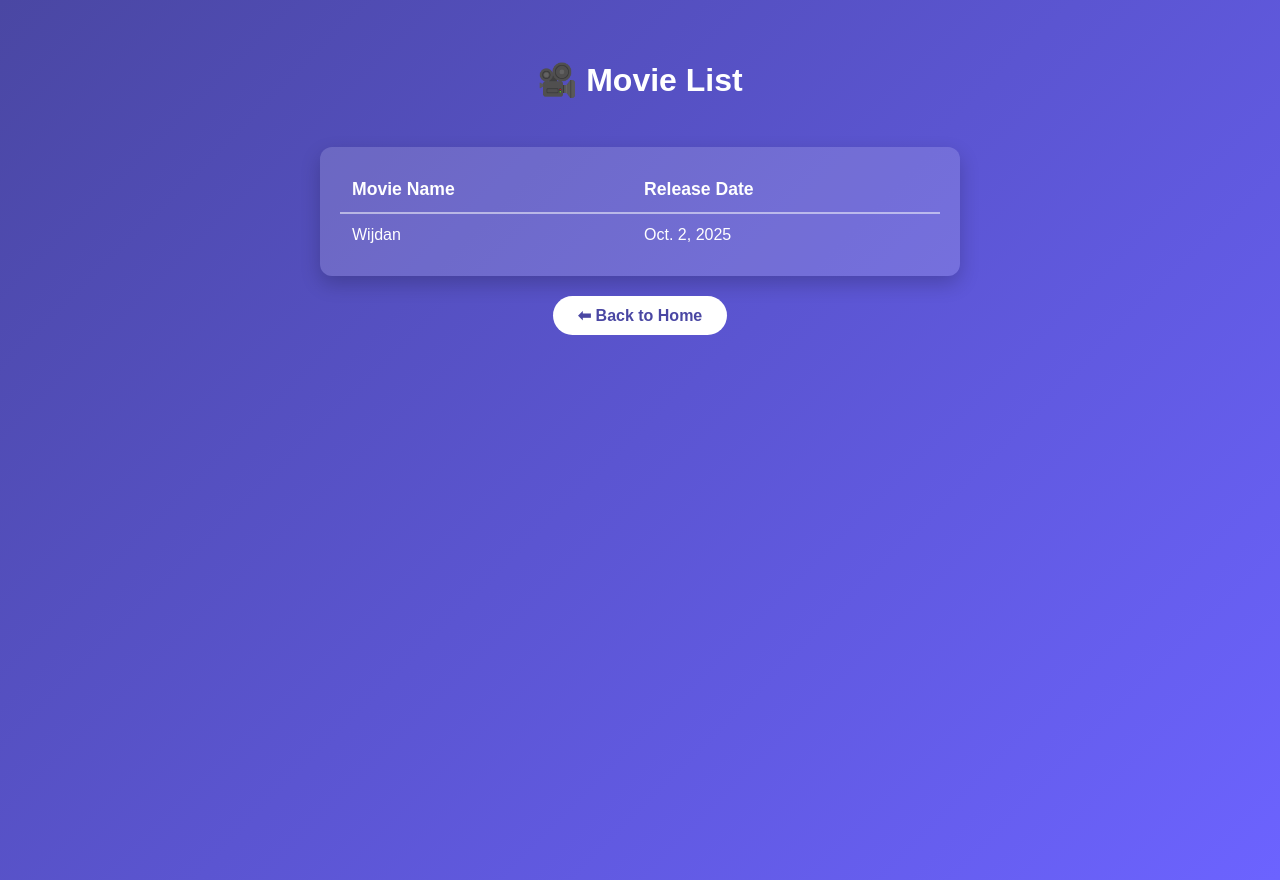
After one commit to 1DevNawaf/django-tryout, a Django app: page /movies/ in a window 1280 px wide. The commit adds this page. Run offline with Django 5.2, Linux system fonts and the light colour scheme; data comes from the database, SQL or seed files in the repository.

Commit message:
moving between templates

```diff
--- /dev/null
+++ b/Movies/MoviesList/templates/MoviesList/movies_list.html
@@ -0,0 +1,90 @@
+<!DOCTYPE html>
+<html lang="en">
+<head>
+    <meta charset="UTF-8">
+    <meta name="viewport" content="width=device-width, initial-scale=1.0">
+    <title>Movies List</title>
+    <style>
+        body {
+            margin: 0;
+            font-family: 'Poppins', sans-serif;
+            background: linear-gradient(135deg, #4A47A3, #6C63FF);
+            color: white;
+            min-height: 100vh;
+            display: flex;
+            flex-direction: column;
+            align-items: center;
+            padding: 40px 20px;
+        }
+        h1 {
+            font-size: 2rem;
+            margin-bottom: 1.5em;
+            text-align: center;
+        }
+        .movies-table {
+            background: rgba(255, 255, 255, 0.15);
+            border-radius: 12px;
+            width: 100%;
+            max-width: 600px;
+            padding: 20px;
+            box-shadow: 0 8px 20px rgba(0,0,0,0.2);
+        }
+        table {
+            width: 100%;
+            border-collapse: collapse;
+        }
+        th, td {
+            text-align: left;
+            padding: 12px;
+        }
+        th {
+            border-bottom: 2px solid rgba(255, 255, 255, 0.3);
+            font-size: 1.1rem;
+        }
+        tr:nth-child(even) {
+            background-color: rgba(255, 255, 255, 0.1);
+        }
+        a {
+            margin-top: 20px;
+            display: inline-block;
+            background: white;
+            color: #4A47A3;
+            text-decoration: none;
+            font-weight: bold;
+            padding: 10px 25px;
+            border-radius: 25px;
+            transition: 0.3s;
+        }
+        a:hover {
+            background: #4A47A3;
+            color: white;
+        }
+    </style>
+</head>
+<body>
+    <h1>🎥 Movie List</h1>
+    <div class="movies-table">
+        <table>
+            <thead>
+                <tr>
+                    <th>Movie Name</th>
+                    <th>Release Date</th>
+                </tr>
+            </thead>
+            <tbody>
+                {% for movie in movies_list %}
+                <tr>
+                    <td>{{ movie.name }}</td>
+                    <td>{{ movie.date }}</td>
+                </tr>
+                {% empty %}
+                <tr>
+                    <td colspan="2" style="text-align:center;">No movies found.</td>
+                </tr>
+                {% endfor %}
+            </tbody>
+        </table>
+    </div>
+    <a href="{% url 'welcome_page' %}">⬅ Back to Home</a>
+</body>
+</html>
--- a/Movies/MoviesList/templates/base.html
+++ b/Movies/MoviesList/templates/base.html
@@ -49,9 +49,9 @@
 </head>
 <body>
     <div class="container">
-        <h1>Welcome to My Django App 👋</h1>
-        <p>Your journey starts here. Build something amazing!</p>
-        <a href="/admin/">Go to Admin</a>
+        <h1>Welcome to My Django App 🎬</h1>
+        <p>Discover movies and release dates.</p>
+        <a href="{% url 'movies_list' %}">View Movies</a>
     </div>
 </body>
 </html>
--- a/Movies/MoviesList/urls.py
+++ b/Movies/MoviesList/urls.py
@@ -4,4 +4,5 @@ from .import views
 
 urlpatterns = [
     path('', views.welcome_page, name='welcome_page'),
+    path('movies/', views.movies_list, name='movies_list'),
 ]
--- a/Movies/MoviesList/views.py
+++ b/Movies/MoviesList/views.py
@@ -4,3 +4,10 @@ from .models import Movie
 
 def welcome_page(request):
     return render(request, 'base.html')
+
+def movies_list(request):
+    movies = Movie.objects.all()
+    context = {
+        'movies_list': movies,
+    }
+    return render(request, 'MoviesList/movies_list.html', context)
```
